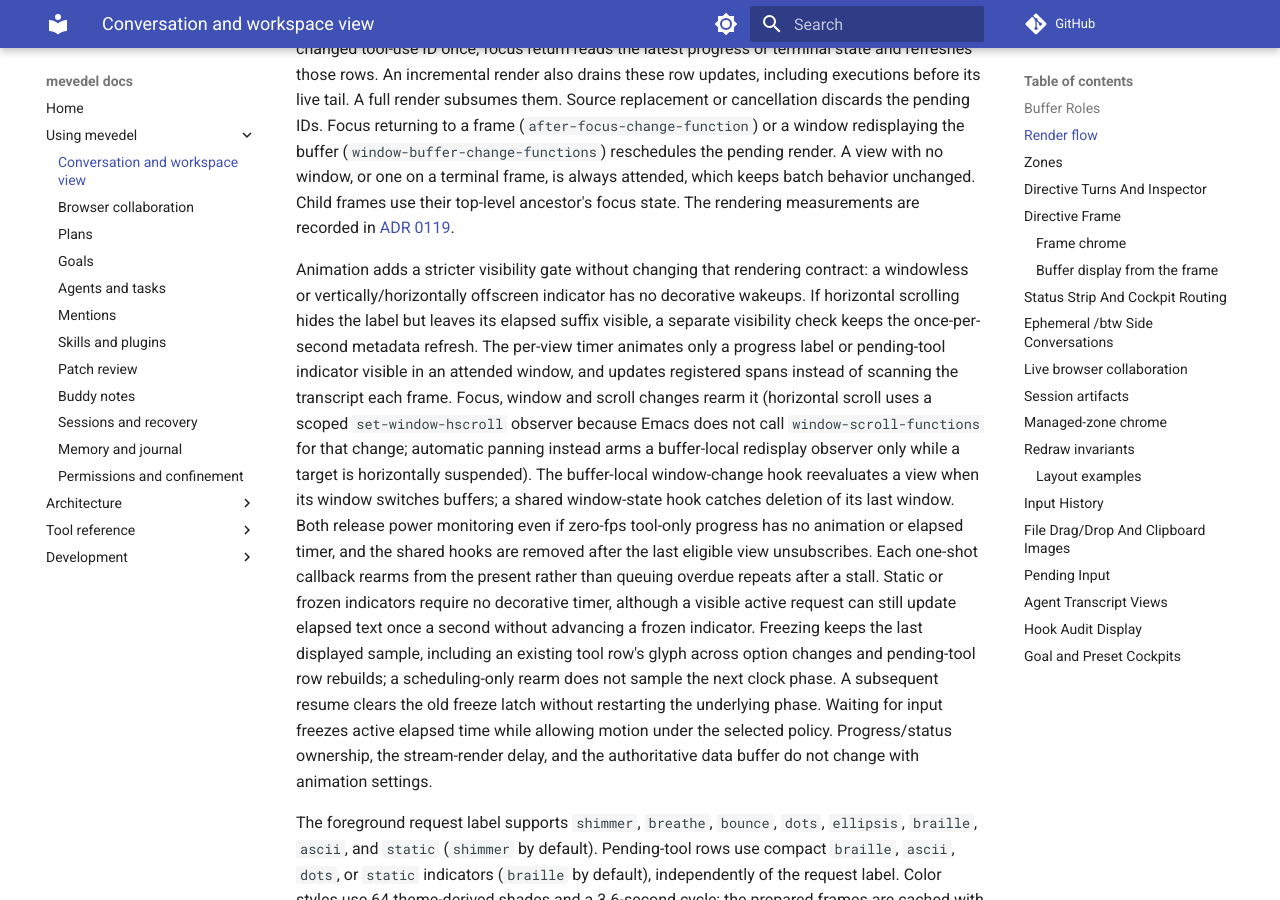
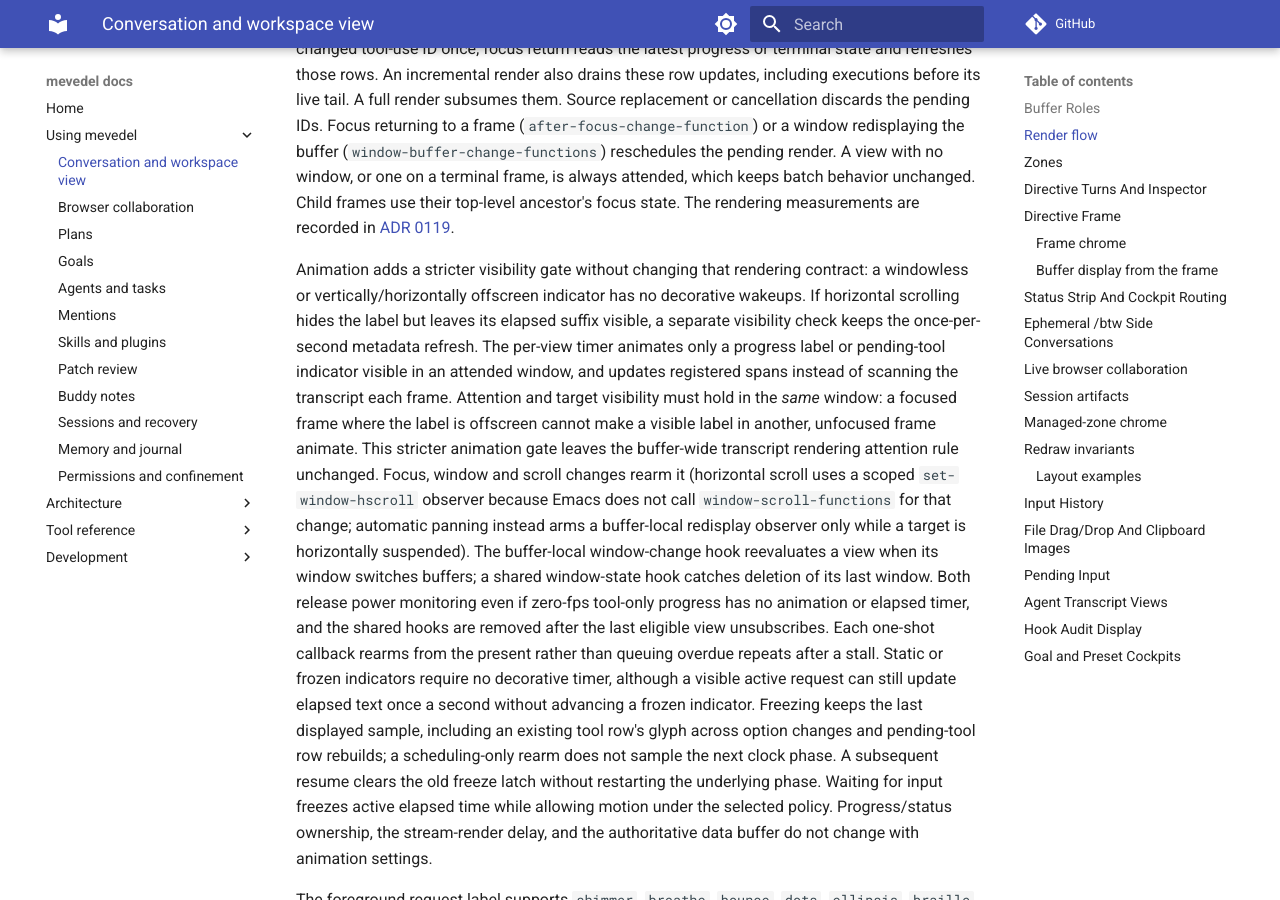
Before and after one commit to FrauH0lle/mevedel, an MkDocs documentation site: the page built from docs/view.md, in a window 1280 px wide and 900 px high, scrolled down 6387 px. Built offline with MkDocs 1.6.1 and Material for MkDocs 9.7.7, drawn with Linux system fonts in a browser that asks for light colours; comment, search, counter and statistics services are not loaded.

Commit message:
fix(view): Gate animation wakeups by attended target window

```diff
--- a/docs/view.md
+++ b/docs/view.md
@@ -306,7 +306,11 @@ decorative wakeups. If horizontal scrolling hides the label but leaves its
 elapsed suffix visible, a separate visibility check keeps the once-per-second
 metadata refresh. The per-view timer animates only a progress label or
 pending-tool indicator visible in an attended window, and updates registered
-spans instead of scanning the transcript each frame. Focus, window and scroll
+spans instead of scanning the transcript each frame. Attention and target
+visibility must hold in the *same* window: a focused frame where the label is
+offscreen cannot make a visible label in another, unfocused frame animate.
+This stricter animation gate leaves the buffer-wide transcript rendering
+attention rule unchanged. Focus, window and scroll
 changes rearm it (horizontal scroll uses a scoped `set-window-hscroll` observer
 because Emacs does not call
 `window-scroll-functions` for that change; automatic panning instead arms a
```
Also changed, not shown: docs/adr/0119-keep-views-reconstructable-and-rendering-bounded.md (+4 -1 lines), 2 other files.
